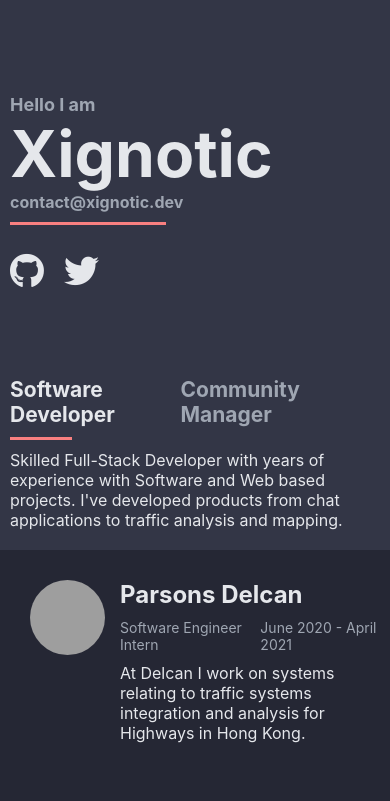
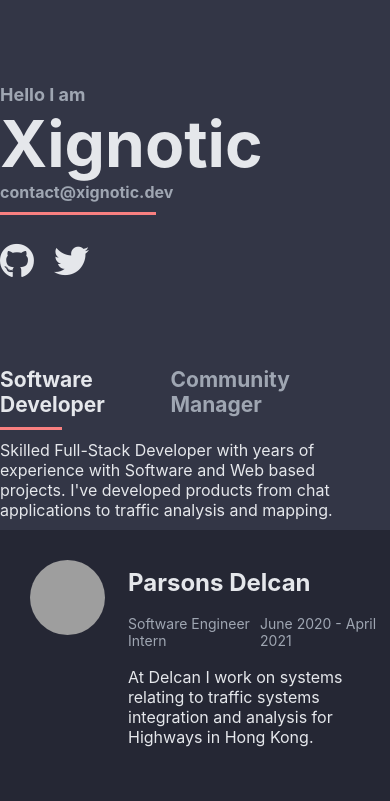
Before and after one commit to Xignotic84/portfolio, a React (Create React App) app: page / in a window 390 px wide. Shown: the top 801 px of the page. Built offline with nearby package versions, Linux system fonts and the light colour scheme; grey boxes are pictures that could not be loaded.

Commit message:
Fix formatting of CSS and mobile compatibility

```diff
--- a/src/index.css
+++ b/src/index.css
@@ -22,7 +22,7 @@ body, #root {
     height: 100%;
     width: 100%;
     background: var(--background) no-repeat;
-  font-family: -apple-system,BlinkMacSystemFont,Segoe UI,Helvetica,Arial,sans-serif,Apple Color Emoji,Segoe UI Emoji;
+    font-family: -apple-system, BlinkMacSystemFont, Segoe UI, Helvetica, Arial, sans-serif, Apple Color Emoji, Segoe UI Emoji;
     font-weight: 700;
 }
 
@@ -137,7 +137,7 @@ a:hover {
     width: 75px;
 }
 
-.project-container .description .info  {
+.project-container .description .info {
     display: flex;
     color: var(--gray);
     margin-bottom: 10px;
@@ -182,18 +182,26 @@ a:hover {
         width: 100%;
         max-width: 100%;
     }
+
     .inline {
         margin-top: 10vh;
     }
+
     .inline.small {
         width: 90%;
     }
+
     .profile-container {
         width: 100%;
         display: inline-block;
-    padding: 10px;
         margin-bottom: 10px;
     }
+
+    .project-container .title, .project-container .description, .project-container .info {
+        padding: 4px;
+    }
+
+
     .projects {
         display: inline-block;
         grid-template-columns: 0;
```
Lines whose indentation alone changed are shown as unchanged.
